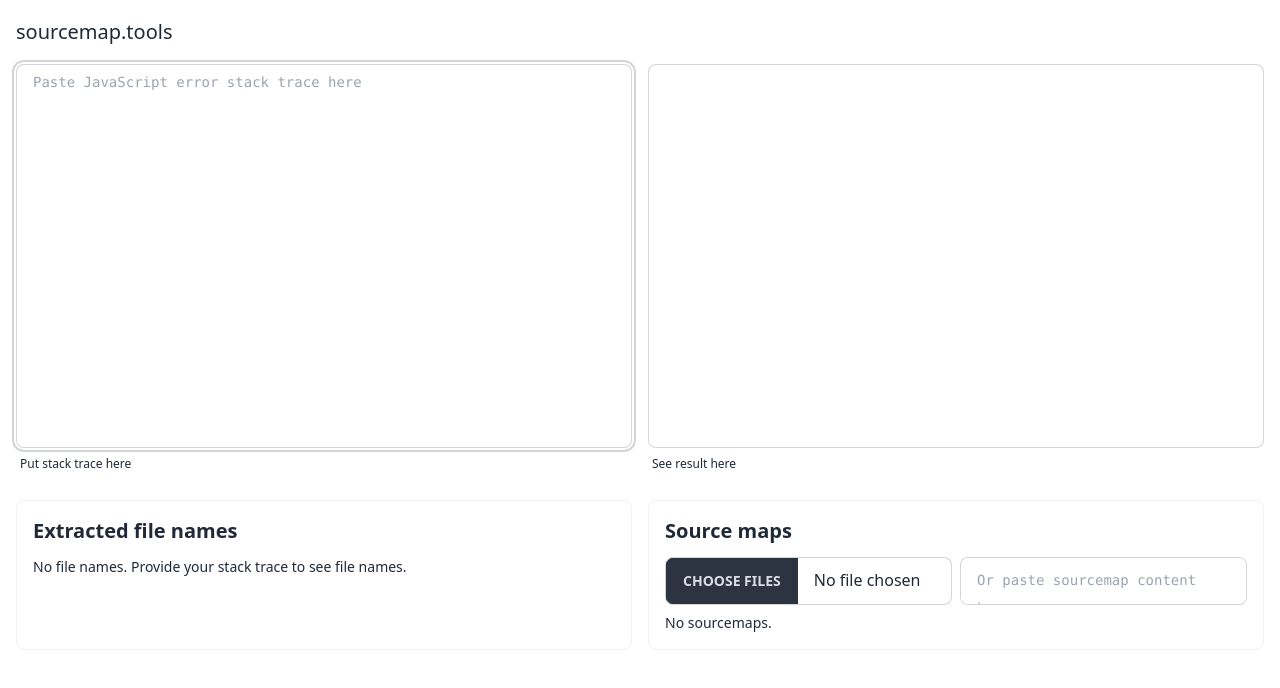
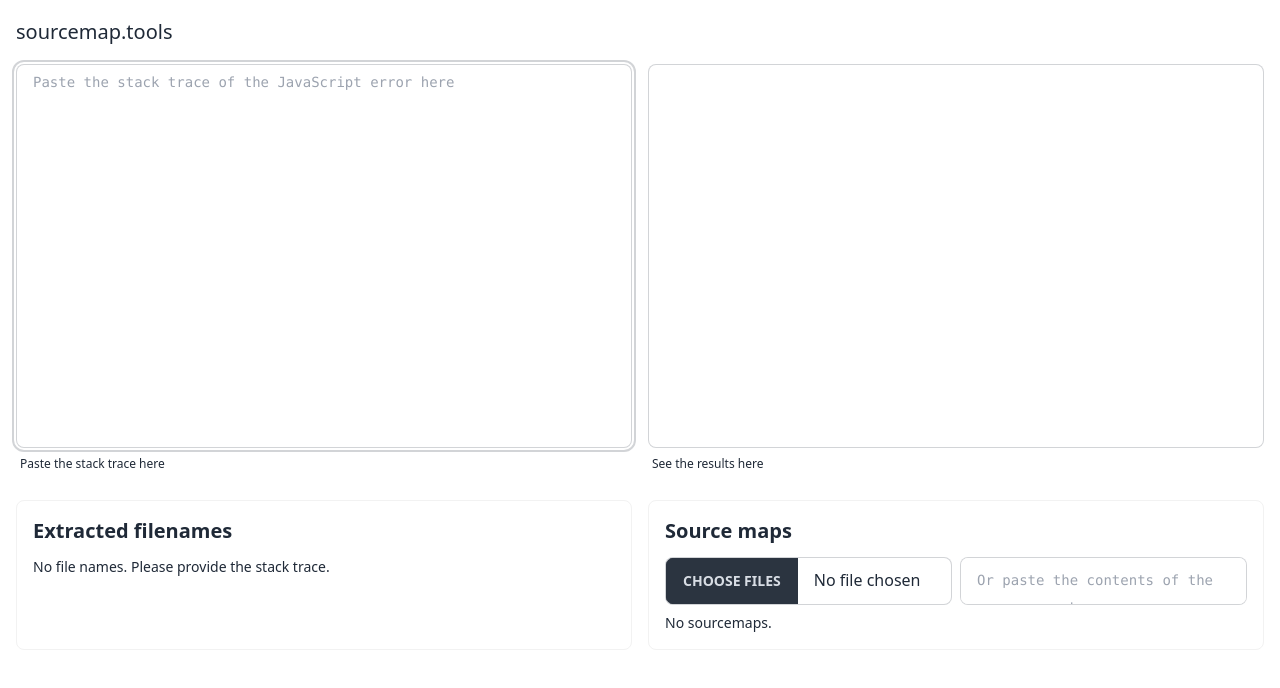
Before and after one commit to rmuratov/sourcemap.tools, a React (Vite) app: page / in a window 1280 px wide. Shown: the top 688 px of the page. Built offline with nearby package versions, Linux system fonts and the light colour scheme.

Commit message:
naming, wording

```diff
--- a/src/App.tsx
+++ b/src/App.tsx
@@ -26,7 +26,7 @@ function App() {
     )
 
     if (maybeSourceMaps.some(sm => !sm)) {
-      notify('Some of the provided files were not sourcemaps')
+      notify('It seems that some files are not source maps')
     }
 
     addSourceMaps(maybeSourceMaps)
@@ -42,7 +42,7 @@ function App() {
     const sm = await SourceMap.create(text)
 
     if (!sm) {
-      notify('This is not sourcemaps')
+      notify('It seems that the text you pasted is not a source map')
       return
     }
 
@@ -75,14 +75,14 @@ function App() {
             )}
             data-testid="stacktrace-textarea"
             onChange={event => setStackTrace(event.target.value)}
-            placeholder="Paste JavaScript error stack trace here"
+            placeholder="Paste the stack trace of the JavaScript error here"
           ></textarea>
 
           <label className="label">
             <span className={cx('label-text-alt', isParseError && 'text-warning')}>
               {isParseError
-                ? 'Provided input appears not to be a stack trace'
-                : 'Put stack trace here'}
+                ? 'It seems that the text you pasted is not a stack trace'
+                : 'Paste the stack trace here'}
             </span>
           </label>
         </div>
@@ -96,7 +96,7 @@ function App() {
           ></textarea>
 
           <label className="label">
-            <span className="label-text-alt">See result here</span>
+            <span className="label-text-alt">See the results here</span>
           </label>
         </div>
       </div>
@@ -104,7 +104,7 @@ function App() {
       <div className="grid grid-cols-1 lg:grid-cols-2 gap-4 pt-5">
         <div className="card card-bordered card-compact rounded-lg">
           <div className="card-body">
-            <h2 className="card-title">Extracted file names</h2>
+            <h2 className="card-title">Extracted filenames</h2>
 
             {stackTrace?.files.length ? (
               <ul className="space-y-2" data-testid="filenames-list">
@@ -115,7 +115,7 @@ function App() {
                 ))}
               </ul>
             ) : (
-              'No file names. Provide your stack trace to see file names.'
+              'No file names. Please provide the stack trace.'
             )}
           </div>
         </div>
@@ -139,7 +139,7 @@ function App() {
                   className="textarea textarea-bordered resize-none font-mono h-0"
                   data-testid="sourcemap-textarea"
                   onChange={handleSourceMapTextAreaChange}
-                  placeholder="Or paste sourcemap content here"
+                  placeholder="Or paste the contents of the source map here"
                   value={rawSourceMap}
                 ></textarea>
               </div>
```
Also changed, not shown: 1 other file (tests, documents, lock files or other folders).
